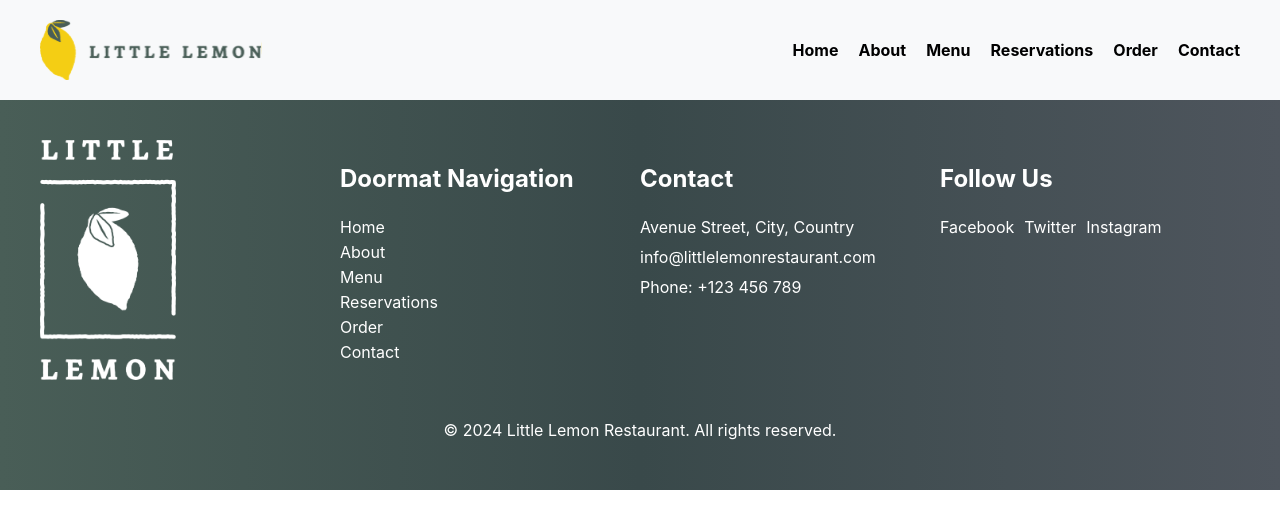
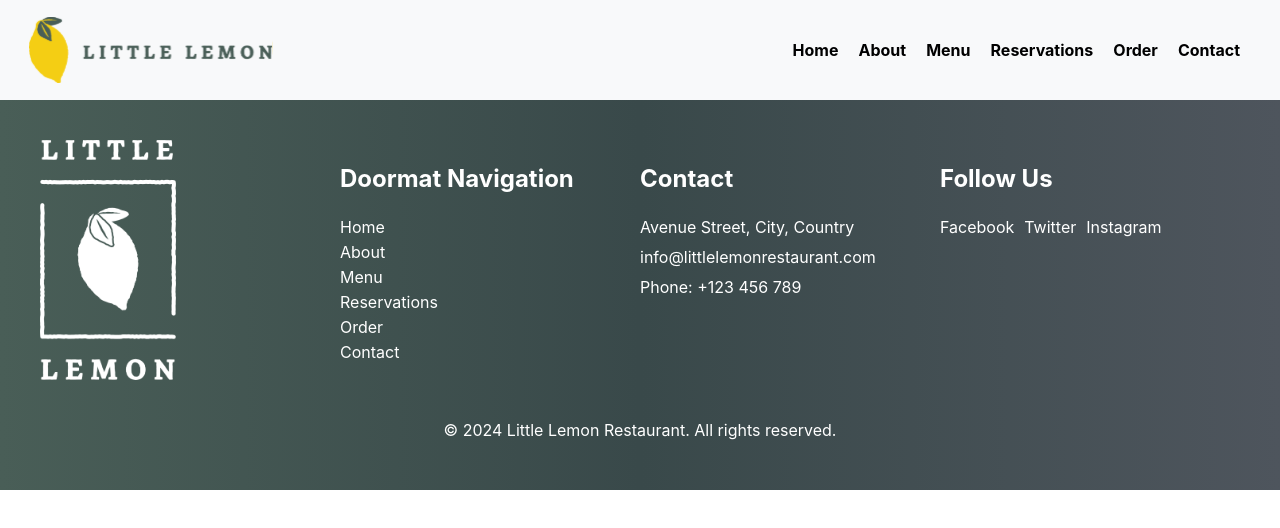
Before and after one commit to nazboyko/little-lemon-web-ui, a React (Create React App) app: page / in a window 1280 px wide. In both pictures the pointer is over the picture 151 px from the left and 50 px from the top of the page. Shown: the top 528 px of the page. Built offline with nearby package versions, Linux system fonts and the light colour scheme.

Commit message:
adding simple animation for header logo

```diff
--- a/src/App.css
+++ b/src/App.css
@@ -14,6 +14,11 @@
 
 .logo {
   height: 60px;
+  transition: transform 0.3s ease;
+}
+
+.logo:hover {
+  transform: scale(1.1);
 }
 
 .nav {
```
